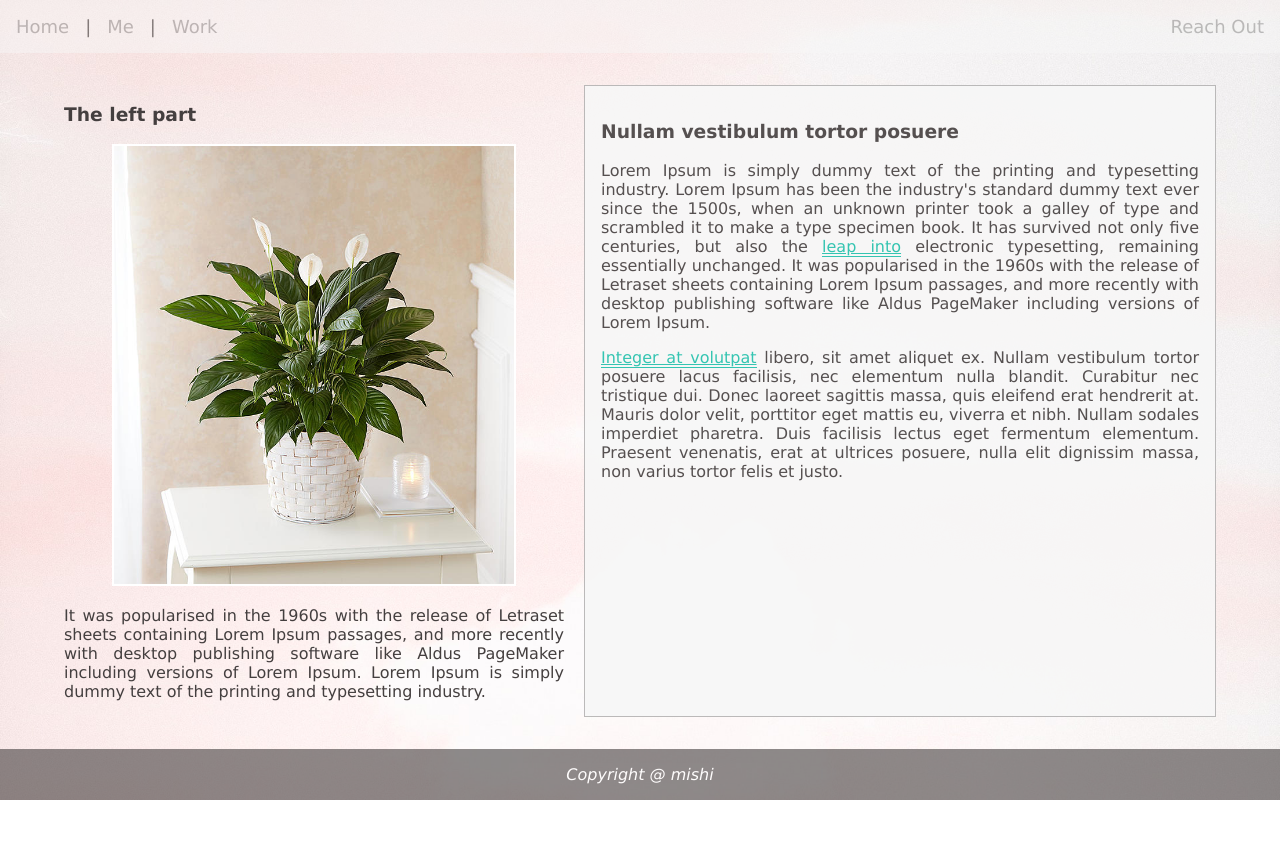
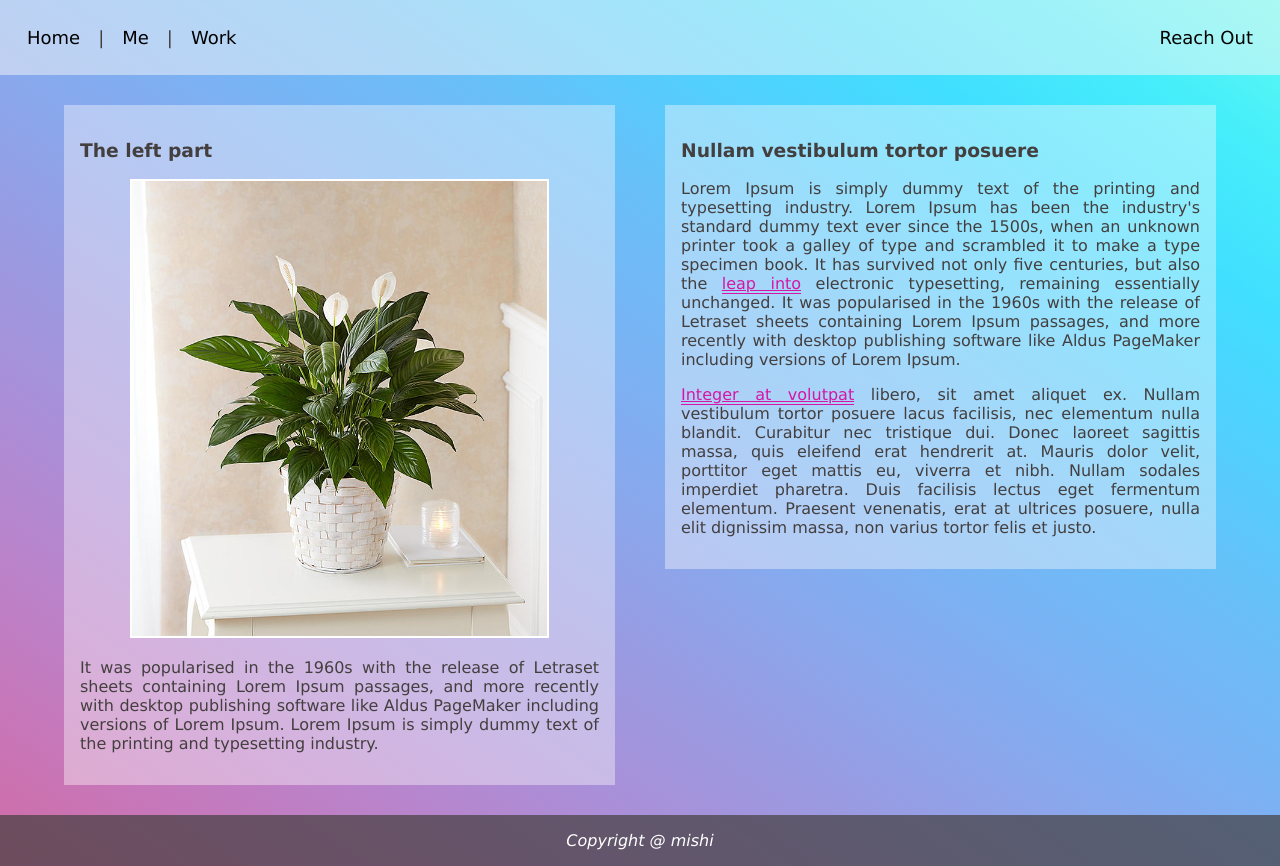
Before and after one commit to arcaneLake/home, a plain HTML site: page index.html in a window 1280 px wide. Before the commit the page ends 800 px from the top, so only its background shows below. Drawn offline with Linux system fonts and the light colour scheme.

Commit message:
Fix issues with column sizes, organize

```diff
--- a/style.css
+++ b/style.css
@@ -1,7 +1,6 @@
 body {
     font-family:Verdana, Geneva, Tahoma, sans-serif;
-    background-image: url("images/bg.jpg");
-    background-size: cover;
+    background-image: linear-gradient(to right top, #d16ba5, #c777b9, #ba83ca, #aa8fd8, #9a9ae1, #8aa7ec, #79b3f4, #69bff8, #52cffe, #41dfff, #46eefa, #5ffbf1);
     color: rgb(68, 63, 63);
     margin: 0;
     min-height: 100vh;
@@ -9,15 +8,6 @@ body {
     flex-direction: column;
     justify-content: space-between;
     text-align: justify;
-}
-
-.top-nav ul {
-    list-style: none;
-    padding: 0;
-    margin: 0;
-    display: flex;
-    align-items: center;
-    gap: 8px;
 }
 
 img {
@@ -28,65 +18,79 @@ img {
 
 /* NAVIGATION MENUS */
 
-.top-nav, .top-nav a, .top-nav text {
+.top-nav {
     font-size: large;
     display: flex;
-    text-decoration: none;
     border: none;
-    color: rgb(19, 19, 19);
-    background-color: rgb(247, 247, 247);
-    opacity: 0.5;
-    padding: 8px;
+    background-color: rgb(247, 247, 247, .5);
+    padding: 1.5em;
     justify-content: space-between;
     align-items: center;
+}
+
+.top-nav a {
+    text-decoration: none;
+    color: black;
+    border: none;
+}
+
+.top-nav ul {
+    list-style: none;
+    padding: 0;
+    margin: 0;
+    display: flex;
+    align-items: center;
+    gap: 1em;
 }
 
 .top-nav-contact {
     display: flex;
 }
 
+/* MAIN CONTENT */
+/* MAIN CONTENT */
+
+.container {
+    display: flex;
+    align-items: flex-start; /* Makes the height differ */
+    gap: 50px;
+    margin: 30px 0;
+}
+
+.container > * { /* Makes columns even width */
+    flex: 1;
+}
+
+/* L CONTENT */
+/* L CONTENT */
+
+.left {
+    margin-left: 5%;
+    background-color: rgba(252, 249, 249, 0.4);
+    /* border: 1px solid #eee; */
+    padding: 1rem;
+}
+
+/* R CONTENT */
+/* R CONTENT */
+
+.right {
+    margin-right: 5%;
+    background-color: rgba(252, 249, 249, 0.4);
+    /* border: 1px solid #eee; */
+    padding: 1rem;
+}
+
+a {
+    color: rgb(214, 22, 166);
+    border-bottom: 1px solid;
+}
+
 .bottom-nav {
     display: flex;
-    background-color: rgb(68, 63, 63);
+    background-color: rgb(68, 63, 63, .7);
     color: white;
-    opacity: 0.6;
     padding: 16px;
     align-items: center;
     justify-content: center;
 }
-
-
-/* MAIN CONTENT */
-
-.container {
-    display: flex;
-    justify-content: center;
-    flex-direction: row;
-    gap: 20px;
-    margin: 30px 0;
-}
-
-.left {
-    margin-left: 5%;
-    min-width: 500px;
-}
-
-.right {
-    margin-right: 5%;
-    background-color: rgb(247, 247, 247);
-    opacity: 0.9;
-    border: 1px solid rgb(180, 179, 179);
-    padding: 16px;
-    max-width: 700px;
-    min-width: 400px;
-    max-height: 600px;
-}
-
-a {
-    color: rgb(31, 192, 171);
-    border-bottom: 1px solid;
-}
-
-hr.hr1 {
-    border-top: 1px solid rgb(68, 63, 63);
-}
```
